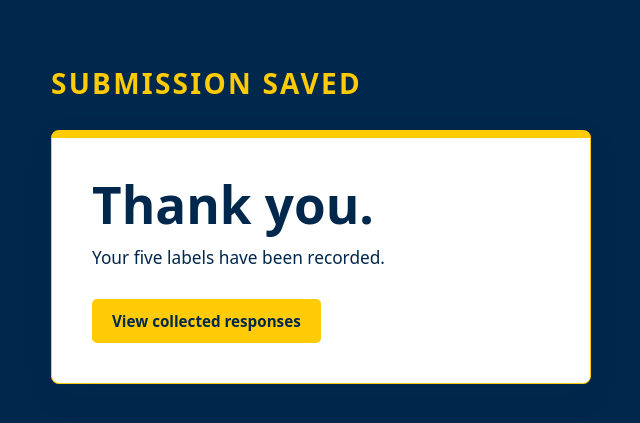
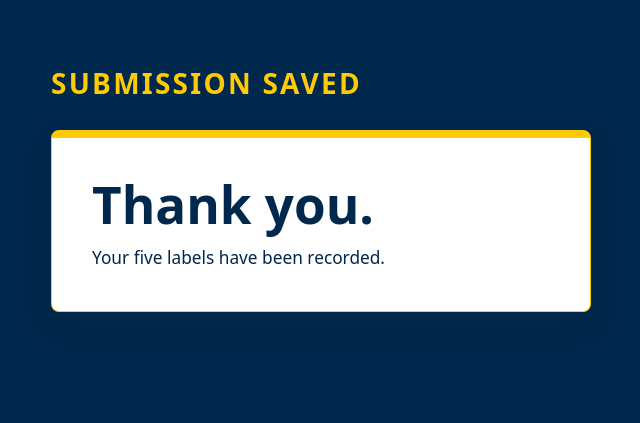
Before and after one commit to Junminkyu/CSE594, a Flask app: page /complete in a window 1280 px wide. Shown: the top 423 px of the page, without its empty margins (209-849 px from the left). Run offline with Flask 3, Linux system fonts and the light colour scheme; some libraries are stand-ins or nearby versions.

Commit message:
Final Revision

```diff
--- a/templates/complete.html
+++ b/templates/complete.html
@@ -5,7 +5,6 @@
     <section class="panel completion-panel">
         <h1>Thank you.</h1>
         <p>Your five labels have been recorded.</p>
-        <a class="button-link" href="{{ url_for('results') }}">View collected responses</a>
     </section>
 </main>
 {% endblock %}
```
